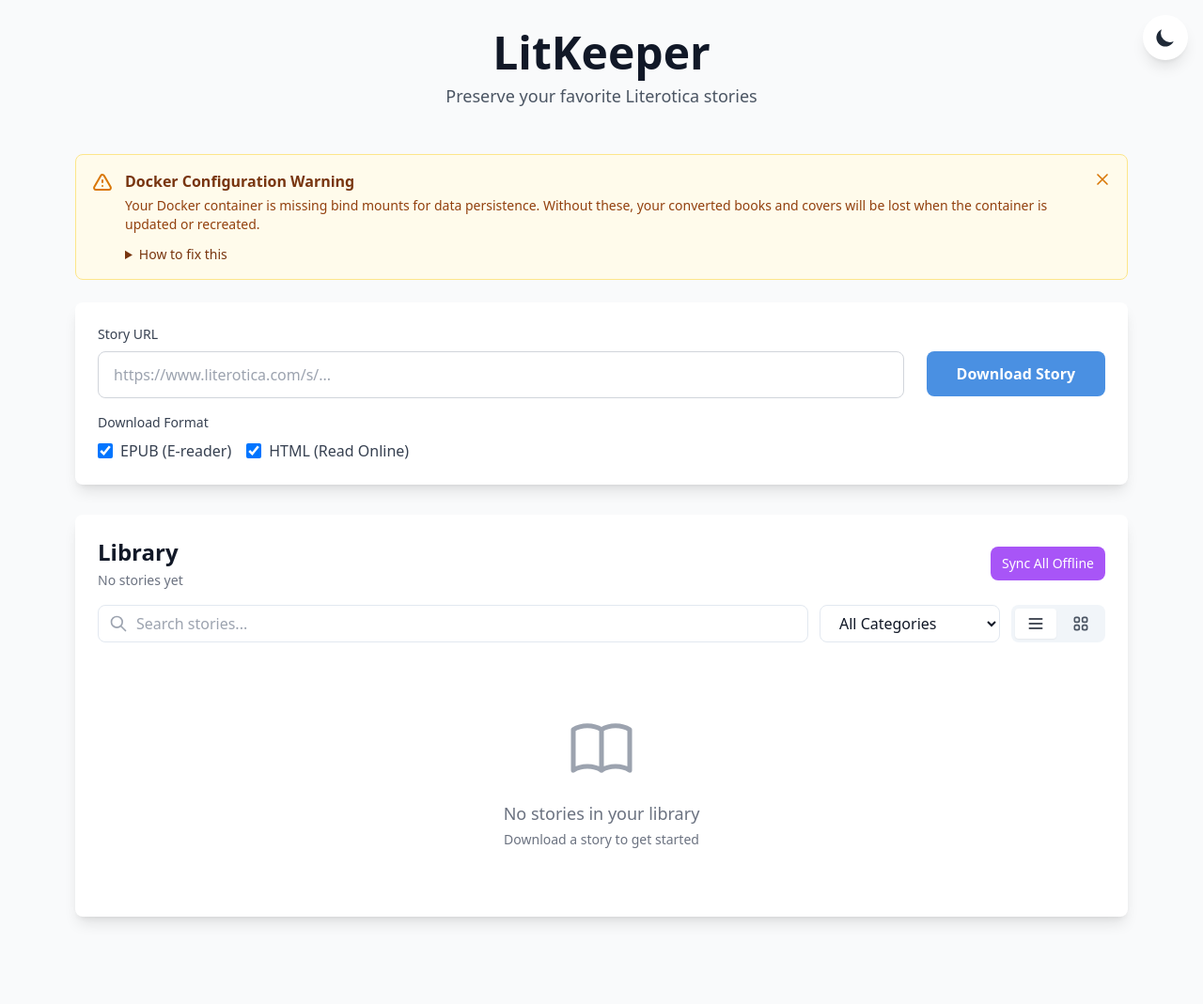
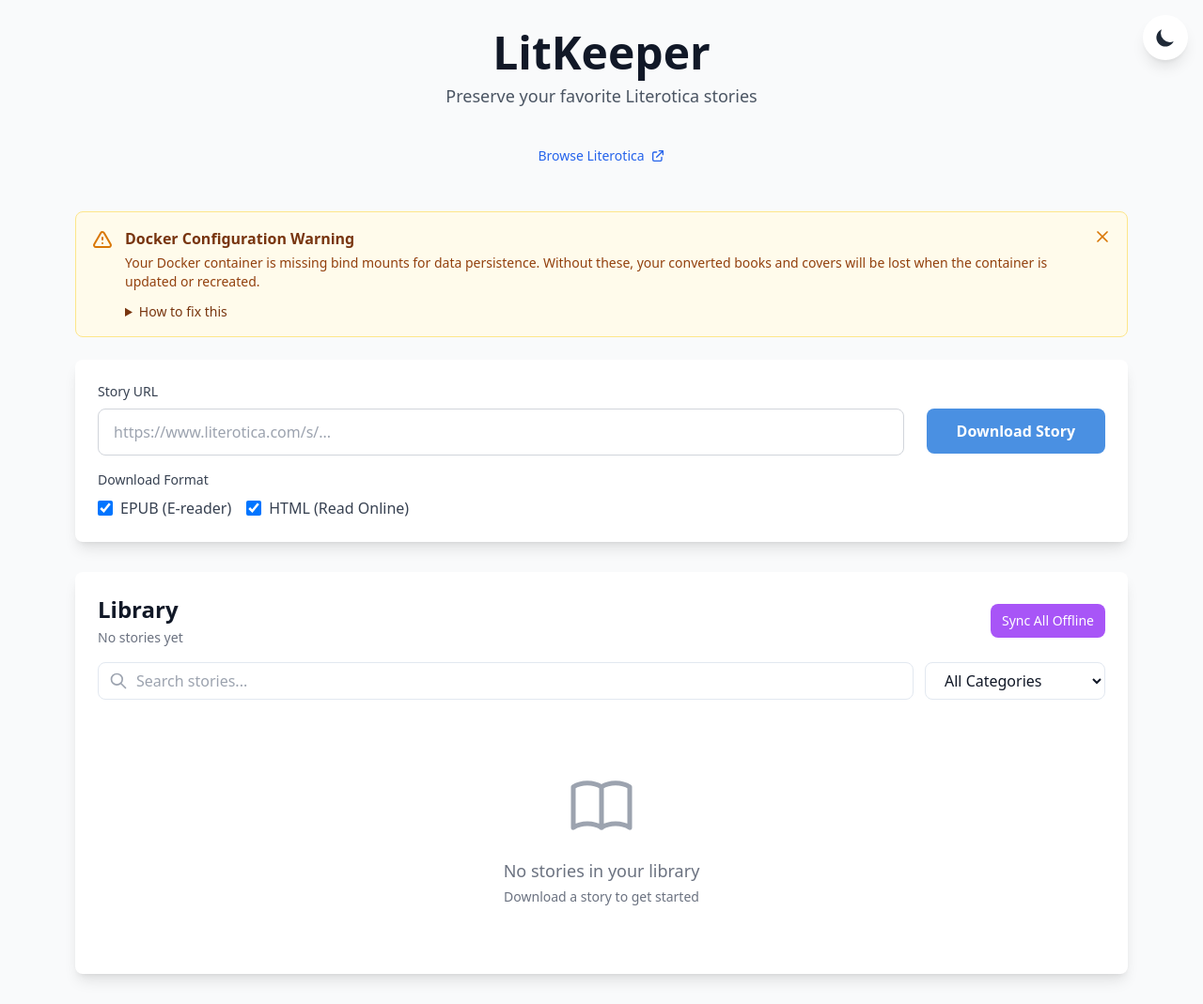
Before and after one commit to redwoodstory/LitKeeper, a Flask app: page / in a window 1280 px wide. Shown: the whole page at 94% size. Before the commit the page ends 983 px from the top, so only its background shows below. Run offline with Flask 3, Linux system fonts and the light colour scheme; some libraries are stand-ins or nearby versions.

Commit message:
removed library list view and fixed modal formatting

```diff
--- a/app/blueprints/library/routes.py
+++ b/app/blueprints/library/routes.py
@@ -34,7 +34,7 @@ def index() -> ResponseReturnValue:
             categories = sorted(set(s.get('category') for s in stories if s.get('category'))) if enable_library else []
             mount_warning = check_mount_warning()
             secret_key_warning = check_secret_key_warning()
-            return render_template("index.html", stories=stories, categories=categories, view='detailed', error=error_msg, mount_warning=mount_warning, secret_key_warning=secret_key_warning, enable_library=enable_library)
+            return render_template("index.html", stories=stories, categories=categories, error=error_msg, mount_warning=mount_warning, secret_key_warning=secret_key_warning, enable_library=enable_library)
 
     enable_library = os.getenv('ENABLE_LIBRARY', 'true').lower() == 'true'
 
@@ -53,8 +53,7 @@ def filter_library() -> ResponseReturnValue:
     try:
         validated = LibraryFilterRequest(
             search=request.args.get('search', ''),
-            category=request.args.get('category', 'all'),
-            view=request.args.get('view', 'detailed')
+            category=request.args.get('category', 'all')
         )
 
         stories = get_library_data()
@@ -70,13 +69,13 @@ def filter_library() -> ResponseReturnValue:
             else:
                 stories = [s for s in stories if s.get('category') == validated.category]
 
-        return render_template("_library_content.html", stories=stories, view=validated.view)
+        return render_template("_library_content.html", stories=stories)
     except ValidationError as e:
         log_error(f"Validation error in library filter: {str(e)}")
-        return render_template("_library_content.html", stories=[], view='detailed')
+        return render_template("_library_content.html", stories=[])
     except Exception as e:
         log_error(f"Error filtering library: {str(e)}")
-        return render_template("_library_content.html", stories=[], view='detailed')
+        return render_template("_library_content.html", stories=[])
 
 @library.route("/read/<filename>")
 def read_story(filename: str) -> ResponseReturnValue:
--- a/app/static/js/library.js
+++ b/app/static/js/library.js
@@ -42,11 +42,10 @@ form.addEventListener('submit', async (e) => {
         const searchInput = document.querySelector('input[name="search"]');
 
         if (libraryElement && window.htmx) {
-          const view = localStorage.getItem('libraryView') || 'detailed';
           const category = categoryFilter ? categoryFilter.value : 'all';
           const search = searchInput ? searchInput.value : '';
 
-          htmx.ajax('GET', `/library/filter?view=${view}&category=${category}&search=${encodeURIComponent(search)}`, {
+          htmx.ajax('GET', `/library/filter?category=${category}&search=${encodeURIComponent(search)}`, {
             target: '#library',
             swap: 'innerHTML'
           }).then(() => {
--- a/app/static/js/story-modal.js
+++ b/app/static/js/story-modal.js
@@ -25,8 +25,6 @@ document.addEventListener('click', function(e) {
 });
 
 window.showStoryModal = function(story) {
-  const isMobile = window.innerWidth < 768;
-
   const hasEpub = story.formats.includes('epub');
   const hasHtml = story.formats.includes('html');
   const date = new Date(story.created_at);
@@ -34,17 +32,21 @@ window.showStoryModal = function(story) {
   const size = story.size ? formatFileSize(story.size) : '';
 
   const modalHtml = `
-    <div id="storyModal" class="fixed inset-0 z-50 flex items-center justify-center bg-black/50 backdrop-blur-sm ${isMobile ? 'items-end' : ''}" onclick="closeStoryModal(event)">
-      <div class="${isMobile ? 'w-full' : 'max-w-4xl mx-4'} bg-white dark:bg-gray-800 rounded-${isMobile ? 't' : ''}-xl shadow-2xl p-6 md:p-8 transform transition-all relative" onclick="event.stopPropagation()">
+    <div id="storyModal" class="fixed inset-0 z-50 flex items-center md:items-center items-end justify-center bg-black/50 backdrop-blur-sm transition-opacity duration-200" onclick="closeStoryModal(event)">
+      <div class="w-full md:w-auto md:max-w-4xl md:mx-4 h-full md:h-auto md:max-h-[90vh] bg-white dark:bg-gray-800 md:rounded-xl rounded-t-2xl shadow-2xl overflow-y-auto transform transition-all relative" onclick="event.stopPropagation()">
+        <div class="sticky top-0 bg-white dark:bg-gray-800 z-10 pt-3 pb-2 px-6 md:hidden border-b border-slate-200 dark:border-slate-700">
+          <div class="w-12 h-1.5 bg-gray-300 dark:bg-gray-600 rounded-full mx-auto"></div>
+        </div>
+
         <button onclick="closeStoryModal()"
-                class="absolute top-4 right-4 w-8 h-8 flex items-center justify-center text-gray-400 hover:text-gray-600 dark:hover:text-gray-200 hover:bg-gray-100 dark:hover:bg-gray-700 rounded-full transition-all duration-200"
+                class="hidden md:flex absolute top-4 right-4 w-8 h-8 items-center justify-center text-gray-400 hover:text-gray-600 dark:hover:text-gray-200 hover:bg-gray-100 dark:hover:bg-gray-700 rounded-full transition-all duration-200"
                 aria-label="Close modal">
           <svg class="w-5 h-5" fill="none" stroke="currentColor" viewBox="0 0 24 24">
             <path stroke-linecap="round" stroke-linejoin="round" stroke-width="2" d="M6 18L18 6M6 6l12 12"></path>
           </svg>
         </button>
-        ${isMobile ? '<div class="w-12 h-1.5 bg-gray-300 dark:bg-gray-600 rounded-full mx-auto mb-4"></div>' : ''}
 
+        <div class="p-6 md:p-8">
           <div class="flex flex-col md:flex-row gap-6">
             ${story.cover ? `
               <div class="flex-shrink-0 mx-auto md:mx-0">
@@ -116,42 +118,65 @@ window.showStoryModal = function(story) {
           </div>
         </div>
       </div>
+    </div>
   `;
 
   document.body.insertAdjacentHTML('beforeend', modalHtml);
+  document.body.style.overflow = 'hidden';
 
-  setTimeout(() => {
-    document.getElementById('storyModal').classList.add('active');
-  }, 10);
-
-  if (isMobile) {
-    let startY = 0;
-    let currentY = 0;
   const modal = document.getElementById('storyModal');
   const modalContent = modal.querySelector('div > div');
 
-    modalContent.addEventListener('touchstart', (e) => {
+  let startY = 0;
+  let currentY = 0;
+  let isDragging = false;
+  let initialScrollTop = 0;
+
+  const handleTouchStart = (e) => {
+    if (window.innerWidth >= 768) return;
+
     startY = e.touches[0].clientY;
-    });
+    initialScrollTop = modalContent.scrollTop;
+    isDragging = false;
+  };
 
-    modalContent.addEventListener('touchmove', (e) => {
+  const handleTouchMove = (e) => {
+    if (window.innerWidth >= 768) return;
+
     currentY = e.touches[0].clientY;
     const deltaY = currentY - startY;
 
-      if (deltaY > 0) {
+    if (initialScrollTop === 0 && deltaY > 0) {
+      isDragging = true;
+      e.preventDefault();
       modalContent.style.transform = `translateY(${deltaY}px)`;
+      modalContent.style.transition = 'none';
     }
-    });
+  };
 
-    modalContent.addEventListener('touchend', () => {
+  const handleTouchEnd = () => {
+    if (window.innerWidth >= 768) return;
+
     const deltaY = currentY - startY;
+
+    if (isDragging) {
       if (deltaY > 100) {
         closeStoryModal();
       } else {
+        modalContent.style.transition = 'transform 0.2s ease-out';
         modalContent.style.transform = 'translateY(0)';
       }
-    });
+      isDragging = false;
     }
+  };
+
+  modalContent.addEventListener('touchstart', handleTouchStart, { passive: false });
+  modalContent.addEventListener('touchmove', handleTouchMove, { passive: false });
+  modalContent.addEventListener('touchend', handleTouchEnd);
+
+  setTimeout(() => {
+    modal.classList.add('active');
+  }, 10);
 
   document.addEventListener('keydown', handleModalEscape);
 };
@@ -170,7 +195,10 @@ window.closeStoryModal = function(event) {
   const modal = document.getElementById('storyModal');
   if (modal) {
     modal.classList.add('opacity-0');
-    setTimeout(() => modal.remove(), 200);
+    setTimeout(() => {
+      modal.remove();
+      document.body.style.overflow = '';
+    }, 200);
   }
 
   document.removeEventListener('keydown', handleModalEscape);
--- a/app/templates/index.html
+++ b/app/templates/index.html
@@ -1,5 +1,5 @@
 {% extends "layouts/dashboard.html" %}
-{% from 'macros.html' import story_card_detailed, story_card_cover_grid %}
+{% from 'macros.html' import story_card_cover_grid %}
 
 {% block main_content %}
 <div class="card mb-8">
@@ -60,7 +60,7 @@
 </div>
 
 {% if enable_library %}
-<div class="card" x-data="{ view: localStorage.getItem('libraryView') || 'detailed' }" x-init="$watch('view', val => localStorage.setItem('libraryView', val))">
+<div class="card">
   <div class="flex flex-col gap-4 mb-6">
     <div class="flex items-center justify-between">
       <div>
@@ -82,8 +82,6 @@
       </button>
     </div>
 
-    <input type="hidden" name="view" :value="view">
-
     <div class="flex flex-col sm:flex-row gap-3">
       <div class="relative flex-1">
         <input type="text"
@@ -93,7 +91,7 @@
                hx-get="/library/filter"
                hx-trigger="keyup changed delay:300ms"
                hx-target="#library"
-               hx-include="[name='category'],[name='view']"
+               hx-include="[name='category']"
                class="w-full h-10 px-4 pl-10 rounded-lg border border-slate-200 dark:border-gray-700
                       bg-white dark:bg-gray-800 text-gray-900 dark:text-white text-base
                       focus:ring-2 focus:ring-primary focus:border-transparent
@@ -108,7 +106,7 @@
               hx-get="/library/filter"
               hx-trigger="change"
               hx-target="#library"
-              hx-include="[name='search'],[name='view']"
+              hx-include="[name='search']"
               class="h-10 px-4 rounded-lg border border-slate-200 dark:border-gray-700
                      bg-white dark:bg-gray-800 text-gray-900 dark:text-white text-base
                      focus:ring-2 focus:ring-primary focus:border-transparent transition-all duration-200
@@ -119,35 +117,6 @@
         <option value="{{ category }}">{{ category }}</option>
         {% endfor %}
       </select>
-
-      <div class="flex gap-1 bg-slate-100 dark:bg-slate-800 rounded-lg p-1 h-10">
-        <button @click="view = 'detailed'"
-                hx-get="/library/filter"
-                hx-trigger="click"
-                hx-target="#library"
-                hx-include="[name='search'],[name='category']"
-                hx-vals='js:{view: "detailed"}'
-                :class="view === 'detailed' ? 'bg-white dark:bg-slate-700 text-gray-900 dark:text-white shadow-sm' : 'text-gray-600 dark:text-gray-400 hover:text-gray-900 dark:hover:text-white'"
-                class="px-3 py-1.5 text-sm font-medium rounded transition-all duration-200"
-                aria-label="Detailed view">
-          <svg class="w-5 h-5" fill="none" stroke="currentColor" viewBox="0 0 24 24">
-            <path stroke-linecap="round" stroke-linejoin="round" stroke-width="2" d="M4 6h16M4 12h16M4 18h16"></path>
-          </svg>
-        </button>
-        <button @click="view = 'grid'"
-                hx-get="/library/filter"
-                hx-trigger="click"
-                hx-target="#library"
-                hx-include="[name='search'],[name='category']"
-                hx-vals='js:{view: "grid"}'
-                :class="view === 'grid' ? 'bg-white dark:bg-slate-700 text-gray-900 dark:text-white shadow-sm' : 'text-gray-600 dark:text-gray-400 hover:text-gray-900 dark:hover:text-white'"
-                class="px-3 py-1.5 text-sm font-medium rounded transition-all duration-200"
-                aria-label="Grid view">
-          <svg class="w-5 h-5" fill="none" stroke="currentColor" viewBox="0 0 24 24">
-            <path stroke-linecap="round" stroke-linejoin="round" stroke-width="2" d="M4 6a2 2 0 012-2h2a2 2 0 012 2v2a2 2 0 01-2 2H6a2 2 0 01-2-2V6zM14 6a2 2 0 012-2h2a2 2 0 012 2v2a2 2 0 01-2 2h-2a2 2 0 01-2-2V6zM4 16a2 2 0 012-2h2a2 2 0 012 2v2a2 2 0 01-2 2H6a2 2 0 01-2-2v-2zM14 16a2 2 0 012-2h2a2 2 0 012 2v2a2 2 0 01-2 2h-2a2 2 0 01-2-2v-2z"></path>
-          </svg>
-        </button>
-      </div>
     </div>
   </div>
 
@@ -161,12 +130,7 @@
   </div>
   {% else %}
   <div id="library" class="htmx-indicator:opacity-50 transition-opacity">
-    <div x-show="view === 'detailed'" class="space-y-3">
-      {% for story in stories %}
-        {{ story_card_detailed(story) }}
-      {% endfor %}
-    </div>
-    <div x-show="view === 'grid'" class="grid grid-cols-3 sm:grid-cols-4 md:grid-cols-5 lg:grid-cols-6 xl:grid-cols-7 gap-4">
+    <div class="grid grid-cols-3 sm:grid-cols-4 md:grid-cols-5 lg:grid-cols-6 xl:grid-cols-7 gap-4">
       {% for story in stories %}
         {{ story_card_cover_grid(story) }}
       {% endfor %}
--- a/app/templates/layouts/dashboard.html
+++ b/app/templates/layouts/dashboard.html
@@ -17,9 +17,18 @@
     <h1 class="text-4xl md:text-5xl font-bold text-gray-900 dark:text-white mb-2">
       LitKeeper
     </h1>
-    <p class="text-gray-600 dark:text-gray-400 text-lg">
+    <p class="text-gray-600 dark:text-gray-400 text-lg mb-4">
       Preserve your favorite Literotica stories
     </p>
+    <a href="https://www.literotica.com/stories"
+       target="_blank"
+       rel="noopener noreferrer"
+       class="inline-flex items-center gap-1.5 text-sm text-blue-600 dark:text-blue-400 hover:text-blue-700 dark:hover:text-blue-300 transition-colors duration-200 border-slate-200/60 dark:border-slate-700 pt-4 mt-2">
+      Browse Literotica
+      <svg class="w-4 h-4" fill="none" viewBox="0 0 24 24" stroke="currentColor">
+        <path stroke-linecap="round" stroke-linejoin="round" stroke-width="2" d="M10 6H6a2 2 0 00-2 2v10a2 2 0 002 2h10a2 2 0 002-2v-4M14 4h6m0 0v6m0-6L10 14" />
+      </svg>
+    </a>
   </header>
   {% endblock %}
 
--- a/app/templates/macros.html
+++ b/app/templates/macros.html
@@ -34,68 +34,6 @@
       ⬇️ Download
     </a>
   {% endif %}
-{% endmacro %}
-
-{% macro story_card_detailed(story) %}
-  <div class="bg-white dark:bg-gray-800 rounded-lg shadow-sm hover:shadow-md transition-all duration-200 overflow-hidden border border-slate-200/60 dark:border-gray-700">
-    <div class="p-4">
-      <div class="flex gap-4 mb-3">
-        <div class="flex-shrink-0 relative">
-          {% set cover_filename = story.cover if story.cover else story.filename_base + '.jpg' %}
-          <img src="/api/cover/{{ cover_filename }}"
-               alt="{{ story.title }} cover"
-               class="w-16 h-24 sm:w-24 sm:h-32 object-cover rounded-lg border-2 border-white/80 dark:border-white/10"
-               style="box-shadow: 0 1px 3px 0 rgba(0, 0, 0, 0.1), 0 1px 2px -1px rgba(0, 0, 0, 0.1);"
-               loading="lazy"
-               onerror="this.style.display='none'; this.nextElementSibling.style.display='flex'">
-          <div class="w-16 h-24 sm:w-24 sm:h-32 bg-gradient-to-br from-slate-700 to-slate-900 hidden items-center justify-center p-2 text-center rounded-lg">
-            <span class="text-white text-2xl">📚</span>
-          </div>
-        </div>
-
-        <div class="flex-1 min-w-0">
-          <h3 class="text-lg font-semibold text-gray-900 dark:text-white mb-1 line-clamp-2">
-            {% if 'html' in story.formats %}
-              <a href="/read/{{ story.html_file }}" class="hover:text-primary dark:hover:text-primary transition-colors">
-                {{ story.title }}
-              </a>
-            {% else %}
-              {{ story.title }}
-            {% endif %}
-          </h3>
-
-          {% if story.author %}
-            <p class="text-sm text-gray-600 dark:text-gray-400 mb-2">by {{ story.author }}</p>
-          {% endif %}
-
-          <div class="flex flex-wrap gap-2 mb-2">
-            {% for format in story.formats %}
-              {{ format_badge(format) }}
-            {% endfor %}
-          </div>
-
-          {% if story.category %}
-          <div class="mb-2">
-            {{ category_tag(story.category) }}
-          </div>
-          {% endif %}
-
-          {% if story.created_at %}
-            <p class="text-xs text-gray-500 dark:text-gray-400">
-              {{ story.created_at | format_date }}
-              {% if story.size %}
-                • {{ story.size | format_size }}
-              {% endif %}
-            </p>
-          {% endif %}
-        </div>
-      </div>
-
-      <div class="flex flex-wrap gap-2 pt-3 border-t border-slate-200/60 dark:border-gray-700 justify-end">
-        {{ story_actions(story) }}
-      </div>
-    </div>
-  </div>
 {% endmacro %}
 
 {% macro story_card_cover_grid(story) %}
--- a/app/validators.py
+++ b/app/validators.py
@@ -39,7 +39,6 @@ class LibraryFilterRequest(BaseModel):
     """Validation schema for library filter requests."""
     search: str = ""
     category: str = "all"
-    view: Literal["detailed", "grid"] = "detailed"
 
     @field_validator('search')
     @classmethod
```
Also changed, not shown: app/templates/_library_content.html (+6 -14 lines), tests/integration/test_library_routes.py (+0 -12 lines), tests/unit/test_validators.py (+1 -20 lines), README.md. Lines whose indentation alone changed are shown as unchanged.
